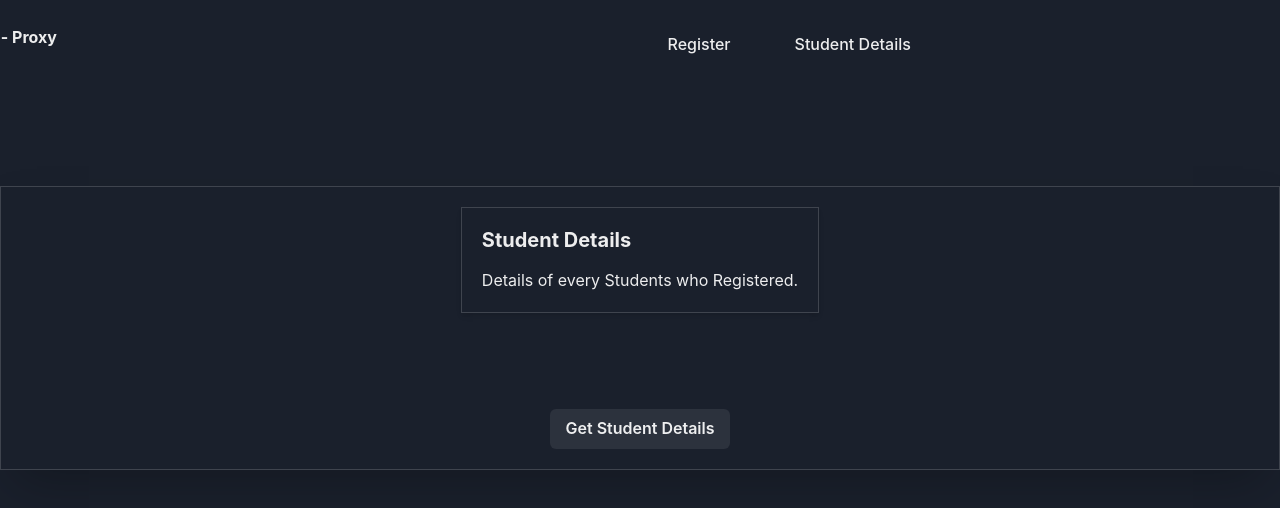
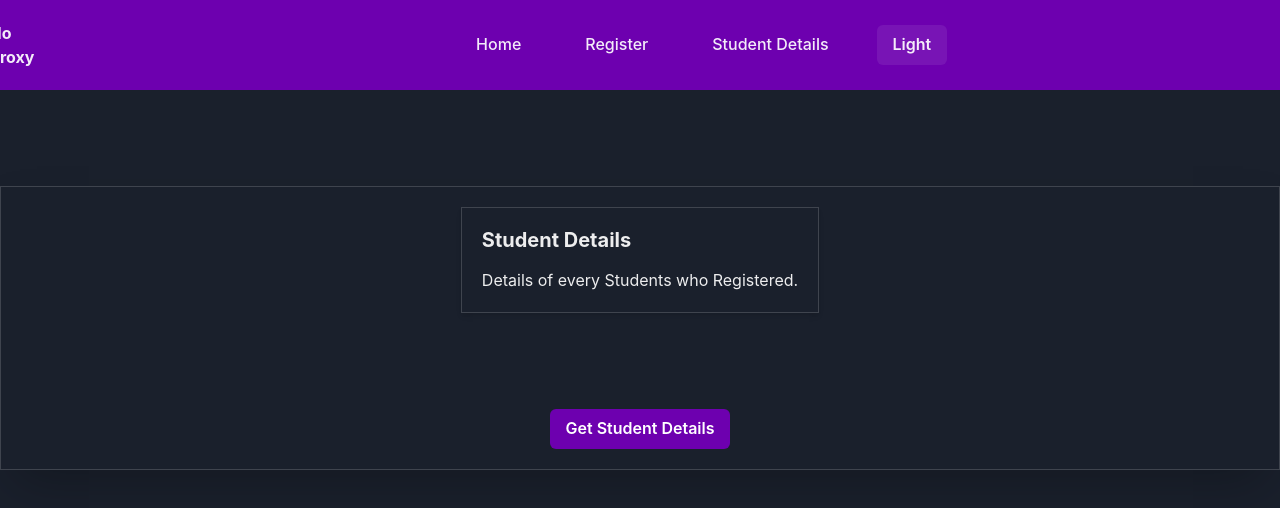
Before and after one commit to dipanshuhappy/no-proxy, a React (Vite) app: page /details in a window 1280 px wide. Shown: the top 508 px of the page. Built offline with nearby package versions, Linux system fonts and the light colour scheme.

Commit message:
some changes in FRONTEND and contracts

```diff
--- a/src/App.tsx
+++ b/src/App.tsx
@@ -21,7 +21,7 @@ function App() {
     <div className="App">
       <NavBar />
       <Routes>
-        <Route path="/" element={<Home />} />
+        <Route path="/home" element={<Home />} />
         <Route path="/register" element={<Register />} />
         <Route path="/details" element={<Details />} />
       </Routes>
--- a/src/components/NavBar.tsx
+++ b/src/components/NavBar.tsx
@@ -1,4 +1,6 @@
 import { Input } from "@chakra-ui/input";
+import { ColorModeScript } from '@chakra-ui/react';
+import { useColorMode } from '@chakra-ui/react'
 import {
   Heading,
   Box,
@@ -24,44 +26,53 @@ import { Link } from "react-router-dom";
 
 function NavBar() {
   const isDesktop = useBreakpointValue({ base: false, lg: true });
+  const { colorMode, toggleColorMode } = useColorMode()
   return (
     <Box as="section" pb={{ base: "12", md: "24" }}>
       <Box
         as="nav"
-        bg="bg-surface"
+        bg="#6d00af"
+
         boxShadow={useColorModeValue("sm", "sm-dark")}
+
       >
         <Container py={{ base: "4", lg: "5" }}>
-          <HStack spacing="5">
+          <HStack spacing="3">
             <img
               src={logo}
               height="50px"
               width="50px"
               style={{
                 position: "relative",
-                right: "90%"
+                right: "100%"
             }}/>
             {
             // isDesktop ? (
               <Flex justify="space-between" flex="1">
                 <ButtonGroup
                   variant="link"
-                  spacing="8"
+                  spacing="6"
                   style={{
                     position: "relative",
-                    right: "89%",
+                    right: "80%",
                   }}
                 >
                   <text color="Black">
-                    <b>No - Proxy</b>
+                    <b>No Proxy</b>
                   </text>
                 </ButtonGroup>
                 <HStack spacing="8">
+                <Button variant="ghost">
+                    <Link to={"/home"}>Home</Link>
+                  </Button>
                   <Button variant="ghost">
                     <Link to={"/register"}>Register</Link>
                   </Button>
-                  <Button variant="primary">
+                  <Button variant="ghost">
                     <Link to={"/details"}>Student Details</Link>
+                  </Button>
+                  <Button onClick={toggleColorMode}>
+                        {colorMode === 'light' ? 'Dark' : 'Light'}
                   </Button>
                 </HStack>
               </Flex>
--- a/src/index.css
+++ b/src/index.css
@@ -25,7 +25,7 @@ a:hover {
 }
 
 body {
-  background-color: black;
+  background-color: rgb(0, 0, 0);
   position: absolute;
   width: 100%;
   height: 100vh !important;
@@ -42,7 +42,7 @@ h1 {
 
 @media (prefers-color-scheme: light) {
   :root {
-    color: #213547;
+    color: #325778;
     background-color: #ffffff;
   }
   a:hover {
--- a/src/pages/Details.tsx
+++ b/src/pages/Details.tsx
@@ -126,9 +126,14 @@ function Details() {
         {/* <Input placeholder="Enrollment number" size="lg" variant={"filled"} /> */}
 
         <Center>
-          <Button marginTop={"32px"} onClick={details}>
-            Get Student Details
-          </Button>
+        <Button
+          backgroundColor={"#6d00af"}
+          color="white"
+          marginTop={"32px"}
+          onClick={details}
+        >
+          Get Student Details
+        </Button>
         </Center>
 
       </VStack>
--- a/src/pages/Register.tsx
+++ b/src/pages/Register.tsx
@@ -52,7 +52,12 @@ function Register()
         <Input onChange={(e:any)=>setattendance(parseInt(e.currentTarget.value))} placeholder="Attendance" size="lg" variant={"filled"} />
 
         <Center>
-        <Button marginTop={"32px"} onClick={async () => await Register()}>
+        <Button
+          backgroundColor={"#6d00af"}
+          color="white"
+          marginTop={"32px"}
+          onClick={async () => await Register()}
+        >
           Register Here
         </Button>
       </Center>
```
Also changed, not shown: 1 other file (tests, documents, lock files or other folders).
